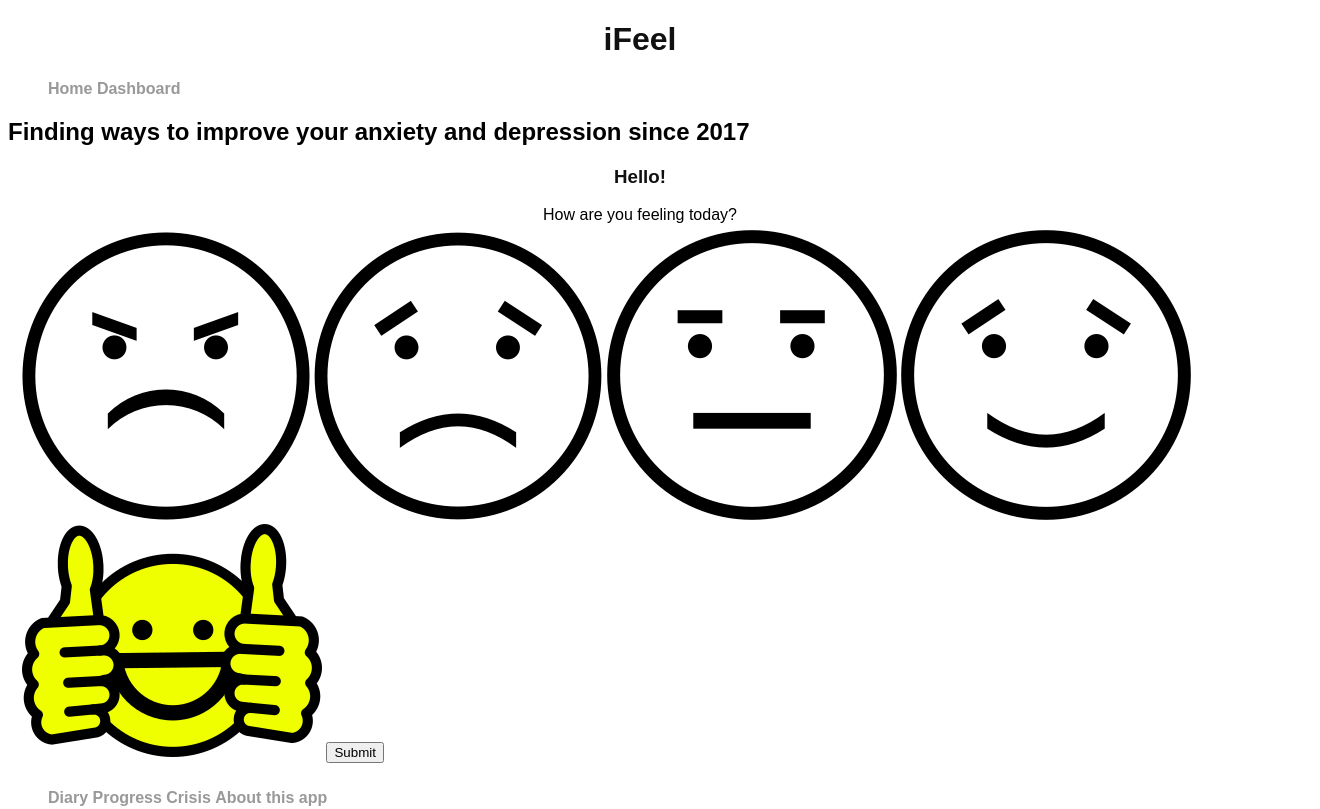
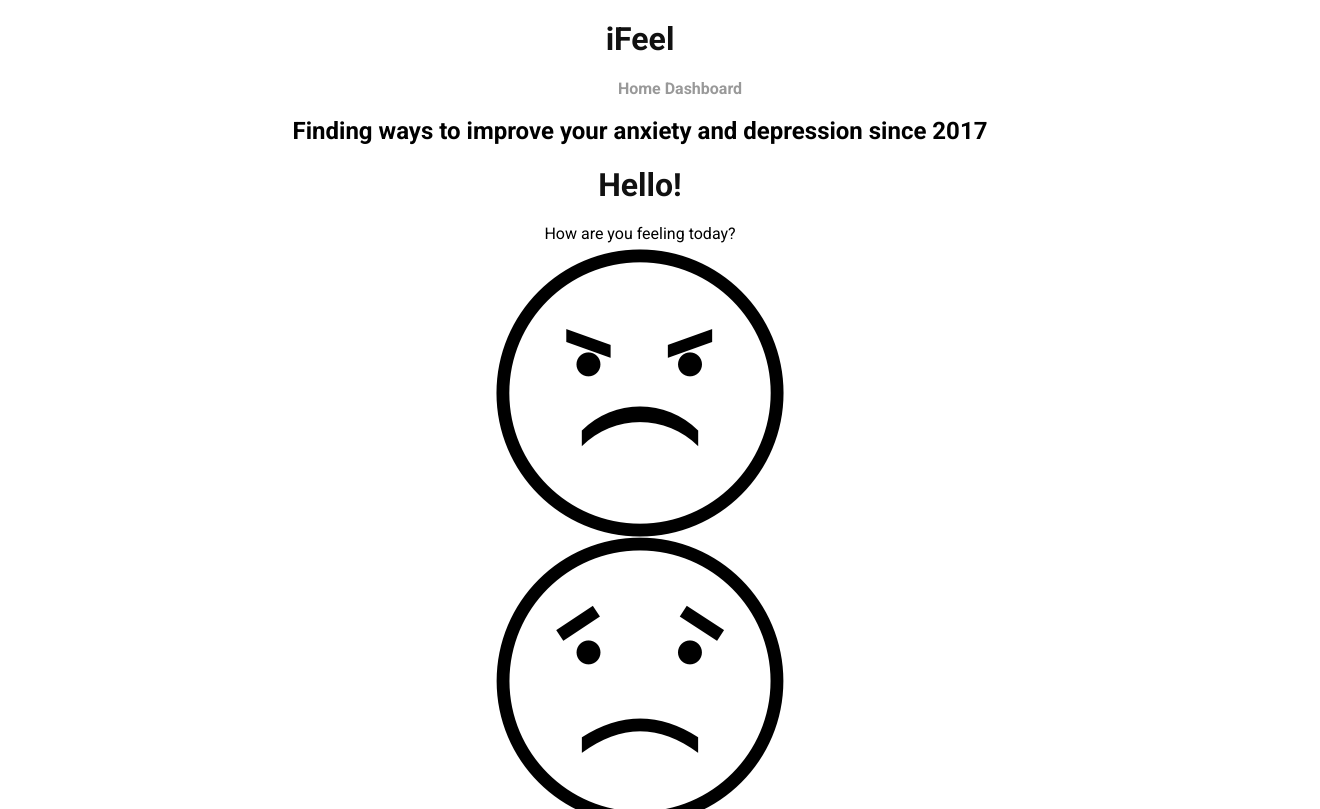
Before and after one commit to jmdembe/ifeel, a website: page src/index.html in a window 1280 px wide. Shown: the top 809 px of the page, 1320 px wide, since content can reach past the window. Drawn offline with nearby package versions, Linux system fonts and the light colour scheme; some packages are replaced by stand-ins of ours; files that its build step writes are made by us from their sources.

Commit message:
Added styling to dashboard, navbar, variables, linked header to main, added class to crisis link

```diff
--- a/src/index.html
+++ b/src/index.html
@@ -2,7 +2,10 @@
 <html ng-app='ifeel'>
   <head>
     <meta charset="utf-8">
-    <link rel="stylesheet" href="/css/style.css" type="text/css">
+    <link href='/css/normalize.css' rel='stylesheet' type='text/css'>
+    <link href="/css/style.css" rel="stylesheet" type="text/css">
+    <link href="https://fonts.googleapis.com/css?family=Roboto:400,700" rel="stylesheet">
+
     <title></title>
   </head>
   <body>
@@ -12,7 +15,7 @@
         <li><a>Home</a></li>
         <li><a>Dashboard</a></li>
       </ul>
-    <nav>
+    </nav>
     <h2>Finding ways to improve your anxiety and depression since 2017</h2>
     <main ui-view></main>
 
--- a/src/sass/_dashboard.scss
+++ b/src/sass/_dashboard.scss
@@ -1,3 +1,7 @@
+form {
+  margin: 0 auto;
+}
+
 fieldset {
   border: none;
 }
@@ -9,3 +13,13 @@ legend  {
 label {
   display: block;
 }
+
+input {
+  margin: 0 auto;
+  display: block;
+  text-align: center;
+}
+
+img {
+  padding: .25em;
+}
--- /dev/null
+++ b/src/sass/_header.scss
@@ -0,0 +1,13 @@
+body {
+  font-family: 'Roboto', sans-serif;
+}
+
+
+h1 {
+  color: $headerColor;
+  text-align: center;
+}
+
+h2 {
+  text-align: center;
+}
--- a/src/sass/_login.scss
+++ /dev/null
@@ -1,8 +0,0 @@
-body {
-  font-family: sans-serif;
-}
-
-h1 {
-  color: #111111;
-  text-align: center;
-}
--- a/src/sass/_nav.scss
+++ b/src/sass/_nav.scss
@@ -1,3 +1,7 @@
+nav {
+  width: 100%;
+}
+
 li {
   display: inline;
 }
@@ -8,5 +12,11 @@ li {
 
 a {
   font-weight: bold;
-  color: #999999;
+  color: $linkColor;
 }
+
+ul {
+  margin: 0 auto;
+  text-align: center;
+  width: 100%;
+}
--- a/src/sass/_variables.scss
+++ b/src/sass/_variables.scss
@@ -1,4 +1,5 @@
-@import url('https://fonts.googleapis.com/css?family=Roboto:400,700');
 
 //Font Variables
 $crisisColor: #FF0000;
+$headerColor: #111111;
+$linkColor: #999999;
--- a/src/sass/main.scss
+++ b/src/sass/main.scss
@@ -1,4 +1,4 @@
 @import 'variables';
+@import 'header';
 @import 'nav';
-@import 'login';
 @import 'dashboard';
--- a/src/views/input.template.html
+++ b/src/views/input.template.html
@@ -7,13 +7,12 @@
         <input type='image' alt='okay' name='mood' src='/img/Neutral-Smiley-Face-300px.png'value='okay'/>
         <input type='image' alt='good' name='mood' src='/img/Sincere-Smiley-Face-300px.png' value='good'/>
         <input type='image' alt='great' name='mood' src='/img/Awesome-smiley-300px0.png' value='great'/>
-        <input type='submit'>
       </fieldset>
       <nav>
         <ul>
           <li><a>Diary</a></li>
           <li><a>Progress</a></li>
-          <li><a>Crisis</a></li>
+          <li class='crisis'><a>Crisis</a></li>
           <li><a>About this app</a></li>
       </nav>
     </form>
```
